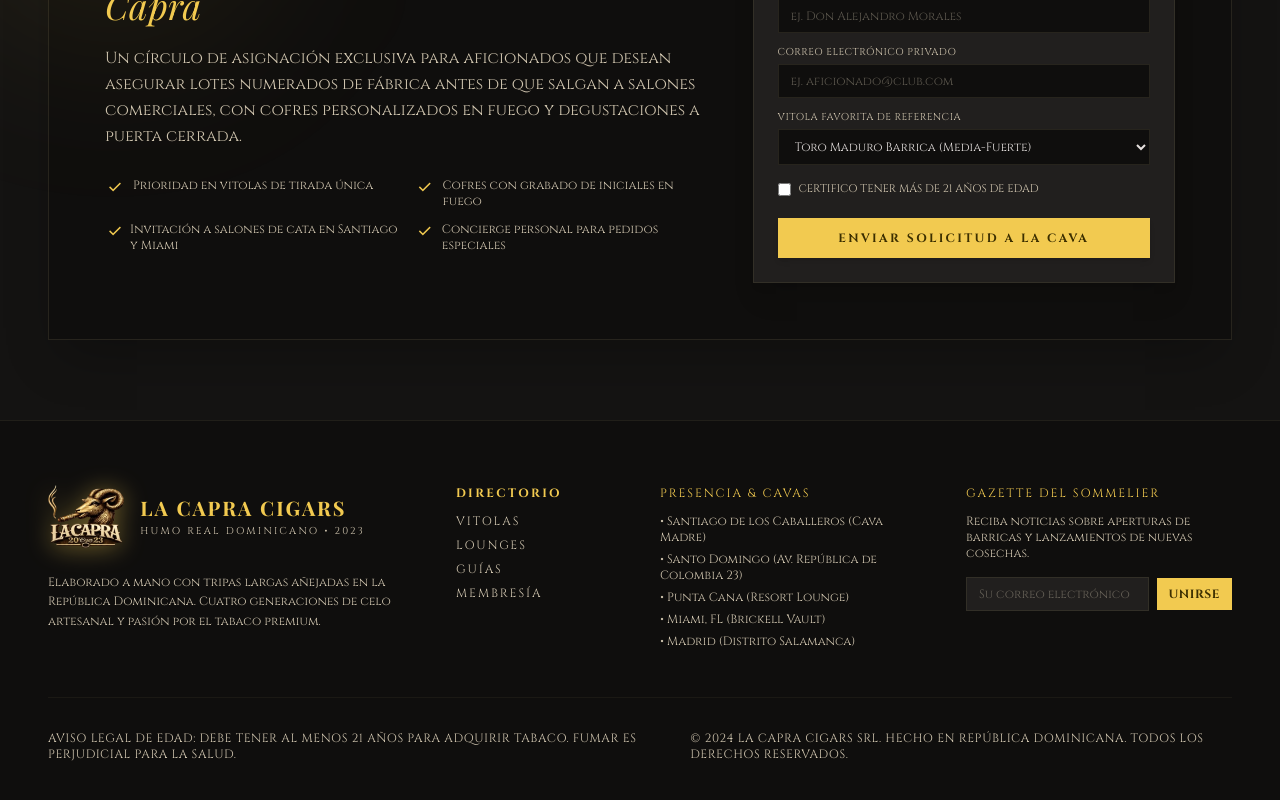
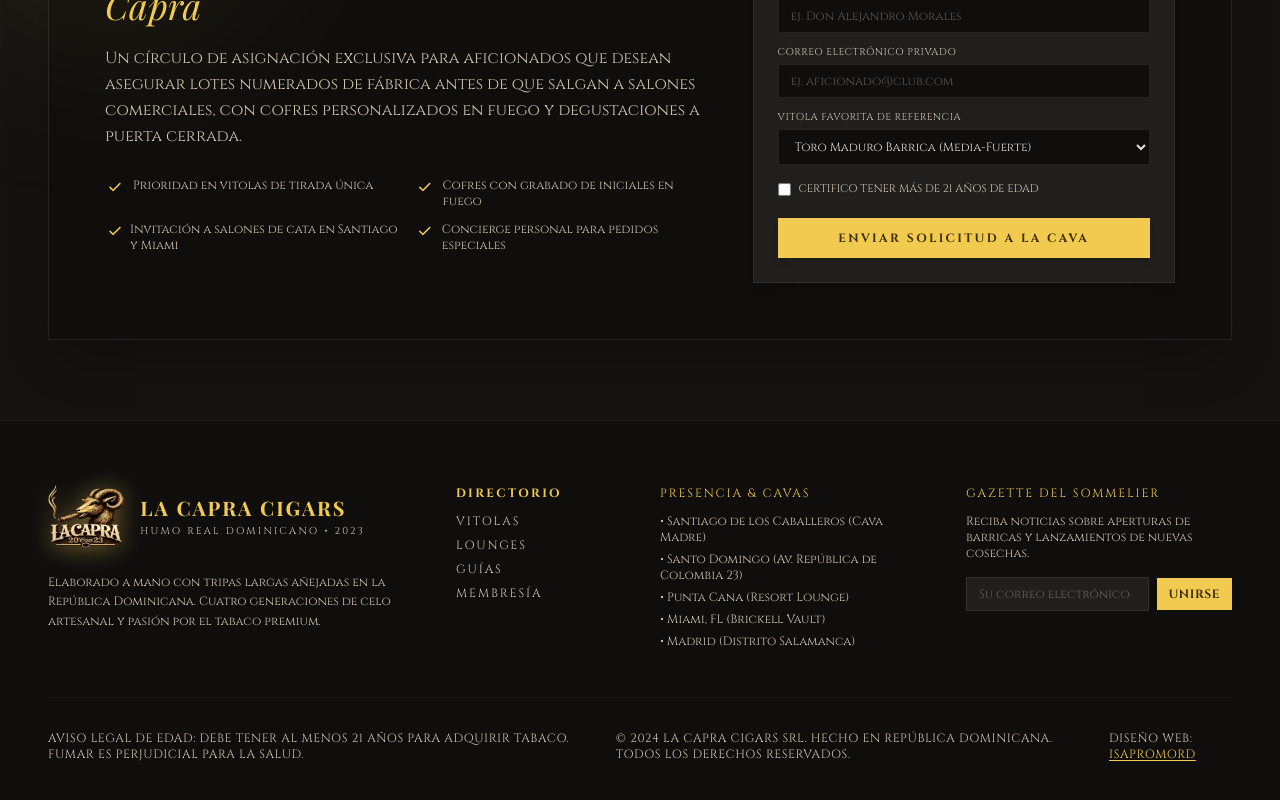
Before and after one commit to isapromord/la-capra-cigars, a React (Vite) app: page / in a window 1280 px wide. Shown: the part 4385-5185 px from the top of the page. Built offline with nearby package versions, Linux system fonts and the light colour scheme.

Commit message:
feat(footer): link ISAPromoRD credit to the live agency site

```diff
--- a/src/components/Footer.tsx
+++ b/src/components/Footer.tsx
@@ -117,6 +117,12 @@
           <p className="tracking-wider uppercase">
             © 2024 La Capra Cigars SRL. Hecho en República Dominicana. Todos los derechos reservados.
           </p>
+          <p className="tracking-wider uppercase">
+            Diseño web:{' '}
+            <a href="https://isapromord.github.io/isapromord.com/?ref=lacapra" target="_blank" rel="noopener" className="text-[#f2ca50] hover:text-[#F4D06F] underline underline-offset-2 transition-colors">
+              ISAPromoRD
+            </a>
+          </p>
         </div>
 
       </div>
```
